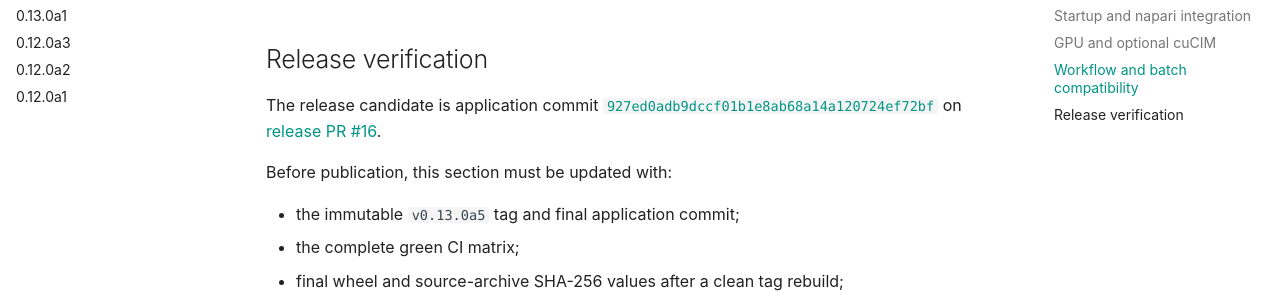
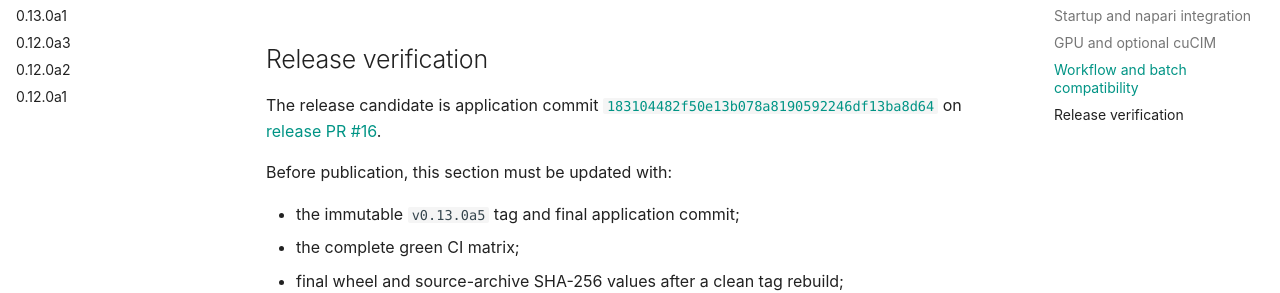
Before and after one commit to rensutheart/vipp-mkdocs, an MkDocs documentation site: the page built from docs/releases/0.13.0a5.md, in a window 1280 px wide and 900 px high, scrolled down 2323 px. Shown: the part 162-455 px from the top of the window. Built offline with MkDocs 1.6.1 and Material for MkDocs 9.7.7, drawn with Linux system fonts in a browser that asks for light colours; plug-ins that fetch from the network failed and are left out; comment, search, counter and statistics services are not loaded; the version menu is left out.

Commit message:
Bind manual to final release candidate

```diff
--- a/docs/releases/0.13.0a5.md
+++ b/docs/releases/0.13.0a5.md
@@ -94,7 +94,7 @@ generated programs are version-locked.
 ## Release verification
 
 The release candidate is application commit
-[`927ed0adb9dccf01b1e8ab68a14a120724ef72bf`](https://github.com/rensutheart/napari-vipp/commit/927ed0adb9dccf01b1e8ab68a14a120724ef72bf)
+[`183104482f50e13b078a8190592246df13ba8d64`](https://github.com/rensutheart/napari-vipp/commit/183104482f50e13b078a8190592246df13ba8d64)
 on [release PR #16](https://github.com/rensutheart/napari-vipp/pull/16).
 
 Before publication, this section must be updated with:
```
Also changed, not shown: docs/reference/validation-status.md (+1 -1 lines).
